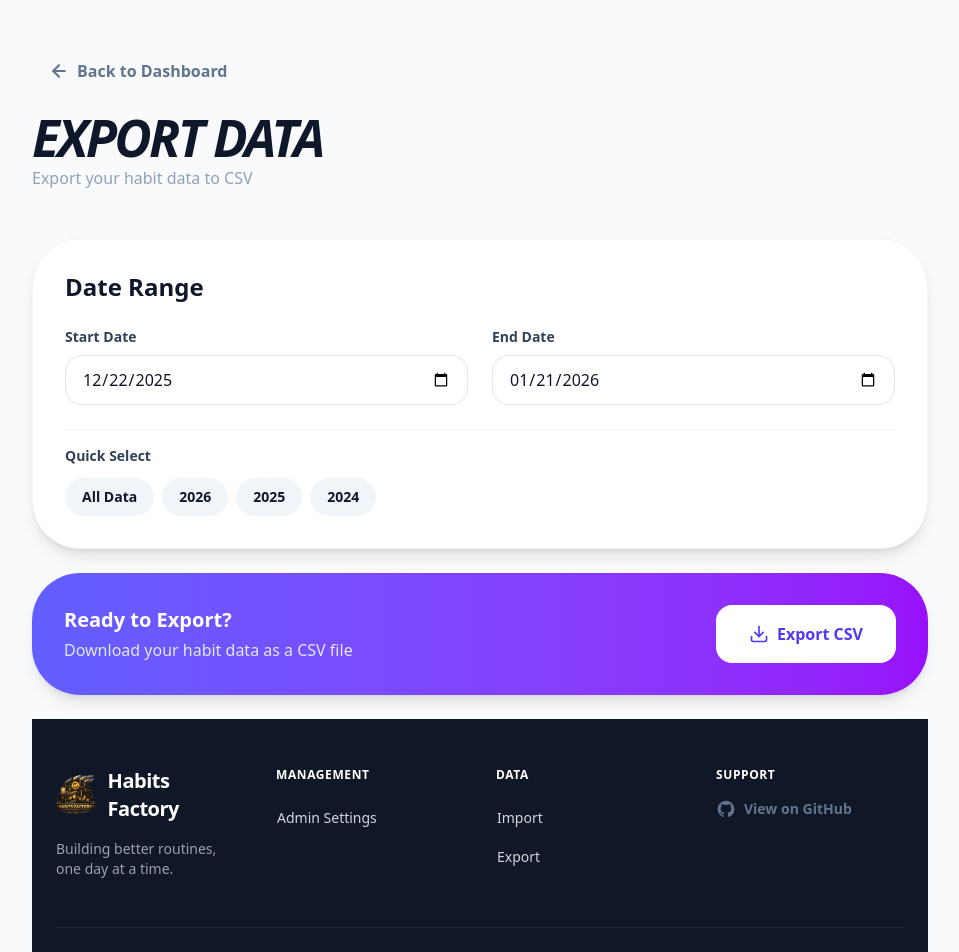
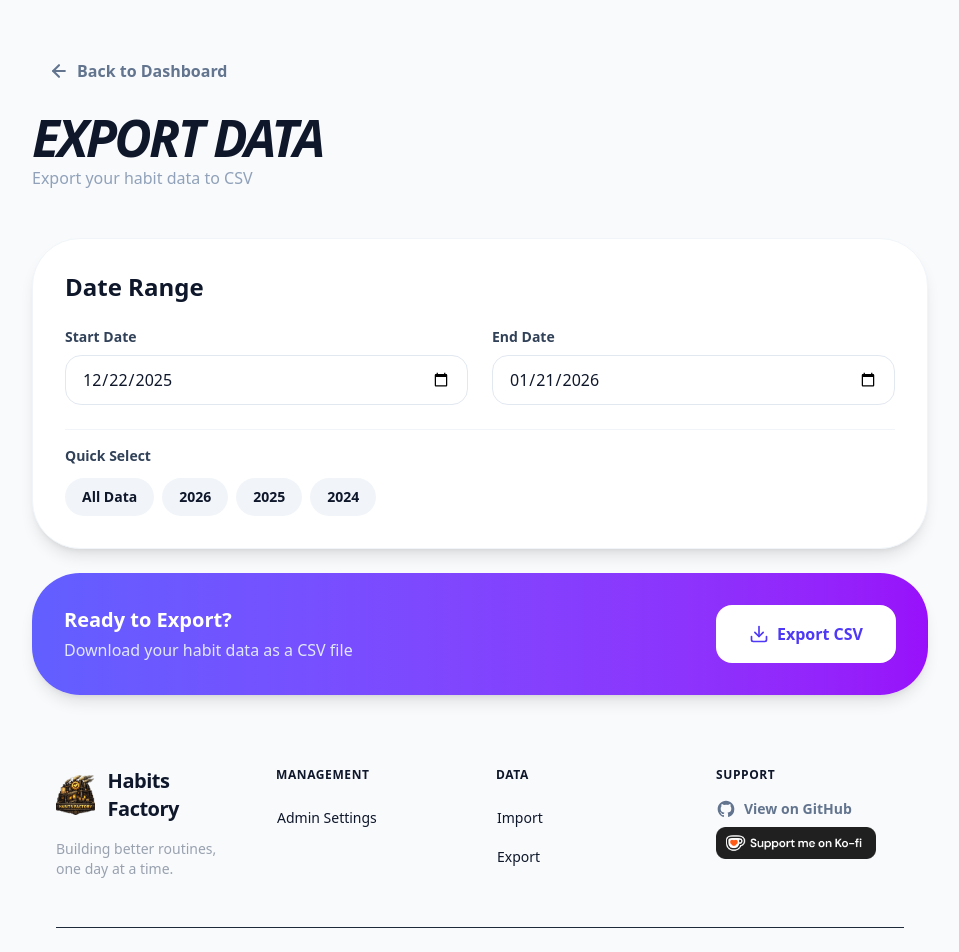
Before and after one commit to continuum-app/continuum, a Vue app in the folder frontend/: page /export in a window 1280 px wide. Shown: the top 952 px of the page, without its empty margins (160-1119 px from the left). Built offline with nearby package versions, Linux system fonts and the light colour scheme; sample sign-in values are in the browser's storage.

Commit message:
Fixed dark mode issues.

```diff
--- a/frontend/src/components/SiteFooter.vue
+++ b/frontend/src/components/SiteFooter.vue
@@ -1,7 +1,9 @@
 <script setup>
 import { useRouter } from 'vue-router'
 import { useLanguage } from '@/composables/useLanguage'
-import { Settings, Download } from 'lucide-vue-next'
+import { useDarkMode } from '@/composables/useDarkMode'
+
+const { isDark, toggleDarkMode } = useDarkMode()
 
 const router = useRouter()
 const { t } = useLanguage()
@@ -17,44 +19,46 @@ const goToExport = () => {
 
 <template>
     <!-- Footer -->
-    <footer class="bg-gray-900 text-gray-300 py-12 px-6">
-        <div class="max-w-7xl mx-auto grid grid-cols-1 md:grid-cols-2 lg:grid-cols-4 gap-8">
+    <footer class="dark:bg-gray-900 dark:text-gray-300 py-12 px-6">
+        <div class="dark:text-white max-w-7xl mx-auto grid grid-cols-1 md:grid-cols-2 lg:grid-cols-4 gap-8">
             <div class="flex flex-col gap-4">
                 <div class="flex items-center gap-3">
                     <img src="/logo.png" alt="Habits Factory Logo" class="h-10 w-10 object-contain" />
-                    <span class="text-xl font-bold text-white tracking-tight">Habits Factory</span>
+                    <span class="text-xl font-bold tracking-tight">Habits Factory</span>
                 </div>
                 <p class="text-sm text-gray-400">Building better routines, one day at a time.</p>
             </div>
             <div>
-                <h3 class="text-white font-semibold mb-4 uppercase text-xs tracking-wider">Management</h3>
+                <h3 class="font-semibold mb-4 uppercase text-xs tracking-wider">Management</h3>
                 <ul class="space-y-2 text-sm">
                     <li>
                         <button @click="goToAdminSettings"
-                            class="hover:text-indigo-400 transition-colors flex items-center gap-2 pl-0">
+                            class="hover:text-primary-400 transition-colors flex items-center gap-2 pl-0">
                             <span>{{ t('adminSettings') }}</span>
                         </button>
                     </li>
                 </ul>
             </div>
             <div>
-                <h3 class="text-white font-semibold mb-4 uppercase text-xs tracking-wider">Data</h3>
+                <h3 class="font-semibold mb-4 uppercase text-xs tracking-wider">Data</h3>
                 <ul class="space-y-2 text-sm">
                     <li>
                         <button @click="goToExport"
-                            class="hover:text-indigo-400 transition-colors flex items-center gap-2 pl-0">
+                            class="hover:text-primary-400 transition-colors flex items-center gap-2 pl-0">
                             <span>{{ t('importData') }}</span>
                         </button>
                         <button @click="goToExport"
-                            class="hover:text-indigo-400 transition-colors flex items-center gap-2 pl-0">
+                            class="hover:text-primary-400 transition-colors flex items-center gap-2 pl-0">
                             <span>{{ t('exportData') }}</span>
                         </button>
                     </li>
                 </ul>
             </div>
             <div>
-                <h3 class="text-white font-semibold mb-4 uppercase text-xs tracking-wider">Support</h3>
-                <a href="https://github.com/habitsfactory/habitsfactory-app" target="_blank" rel="noopener noreferrer"
+                <h3 class="font-semibold mb-4 uppercase text-xs tracking-wider">Support</h3>
+                <ul class="space-y-2 text-sm">
+                    <li><a href="https://github.com/habitsfactory/habitsfactory-app" target="_blank"
+                            rel="noopener noreferrer"
                             class="text-slate-500 dark:text-slate-400 hover:text-slate-900 dark:hover:text-white transition-colors font-medium flex items-center gap-2 group">
                             <svg class="w-5 h-5 group-hover:scale-110 transition-transform" fill="currentColor"
                                 viewBox="0 0 24 24">
@@ -63,7 +67,10 @@ const goToExport = () => {
                                     clip-rule="evenodd" />
                             </svg>
                             <span class="text-sm font-bold">{{ t('viewOnGithub') }}</span>
-                </a>
+                        </a></li>
+                    <li><a href="https://ko-fi.com/joeydev" target="_blank"><img src="/support_me_on_kofi_dark.png"
+                                alt="Support me on Ko-Fi" style="width: 160px;"></img></a></li>
+                </ul>
             </div>
         </div>
         <div class="max-w-7xl mx-auto mt-12 pt-8 border-t border-gray-800 text-center text-xs text-gray-500">
```
Also changed, not shown: frontend/public/support_me_on_kofi_dark.png (added). Lines whose indentation alone changed are shown as unchanged.
